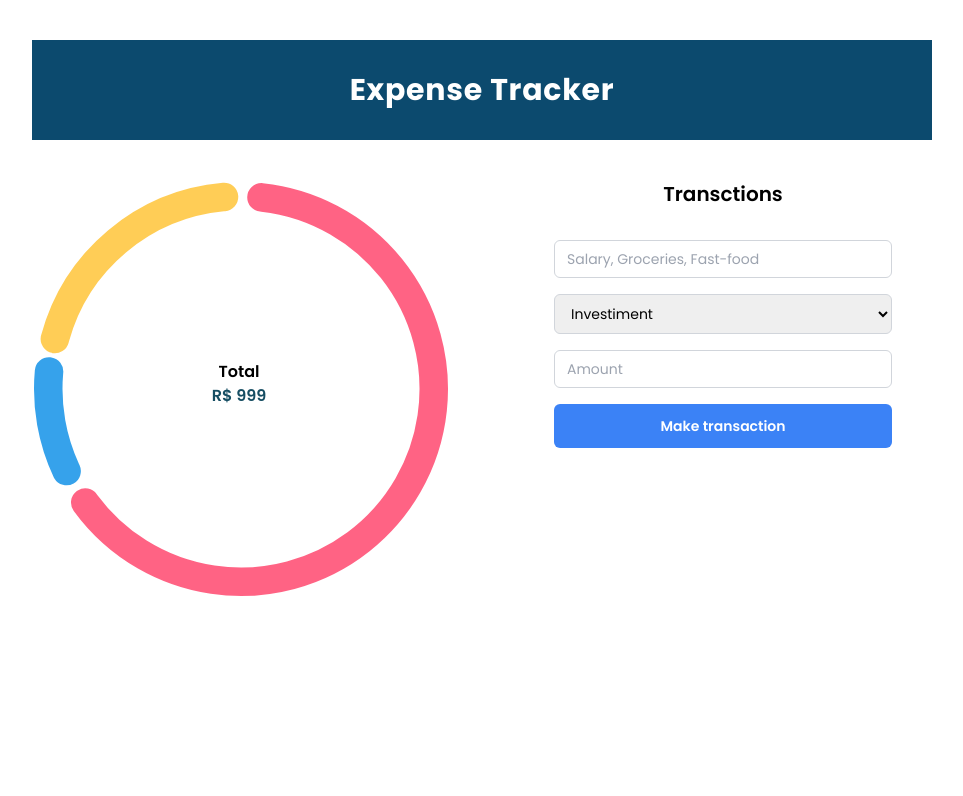
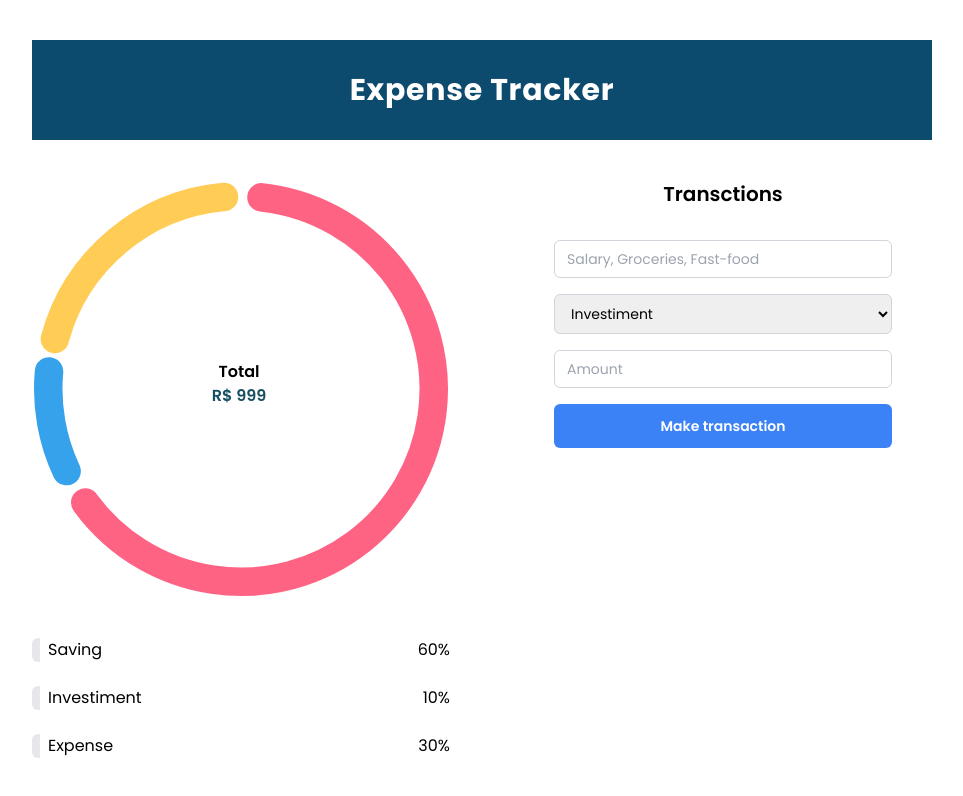
Before and after one commit to ngrpedro/exp_tracker_frontend, a React (Vite) app: page / in a window 1280 px wide. Shown: the top 796 px of the page, without its empty margins (158-1121 px from the left). Built offline with nearby package versions, Linux system fonts and the light colour scheme.

Commit message:
ChartDetails + styling

```diff
--- a/src/components/Graph.jsx
+++ b/src/components/Graph.jsx
@@ -1,6 +1,7 @@
 import { ArcElement, Chart } from "chart.js";
 import React from "react";
 import { Doughnut } from "react-chartjs-2";
+import GraphDetails from "./GraphDetails";
 
 Chart.register(ArcElement);
 
@@ -29,11 +30,16 @@ const config = {
 
 const Graph = () => {
   return (
-    <div className="relative">
-      <Doughnut {...config}></Doughnut>
-      <div className="absolute top-[43%] left-[43%]">
-        <h1 className="font-semibold">Total</h1>
-        <span className="font-semibold text-cyan-900">R$ 999</span>
+    <div className="">
+      <div className="relative">
+        <Doughnut {...config}></Doughnut>
+        <div className="absolute top-[43%] left-[43%]">
+          <h1 className="font-semibold">Total</h1>
+          <span className="font-semibold text-cyan-900">R$ 999</span>
+        </div>
+      </div>
+      <div className="mt-10">
+        <GraphDetails />
       </div>
     </div>
   );
--- /dev/null
+++ b/src/components/GraphDetails.jsx
@@ -0,0 +1,43 @@
+const obj = [
+  {
+    type: "Saving",
+    color: "#ff6384",
+    percent: 60,
+  },
+  {
+    type: "Investiment",
+    color: "#36a2eb",
+    percent: 10,
+  },
+  {
+    type: "Expense",
+    color: "#ffcd56",
+    percent: 30,
+  },
+];
+
+const GraphDetails = () => {
+  return (
+    <div className="mb-20">
+      {obj.map((item, index) => (
+        <Item key={index} data={item} />
+      ))}
+    </div>
+  );
+};
+
+const Item = ({ data }) => {
+  const { color, type, percent } = data;
+  console.log(color);
+
+  return (
+    <div
+      className={`flex items-center justify-between border-l-8 border-l-[${color}] rounded-md pl-2 mt-6`}
+    >
+      <h1>{type ?? " "}</h1>
+      <span>{percent ?? 0}%</span>
+    </div>
+  );
+};
+
+export default GraphDetails;
```
